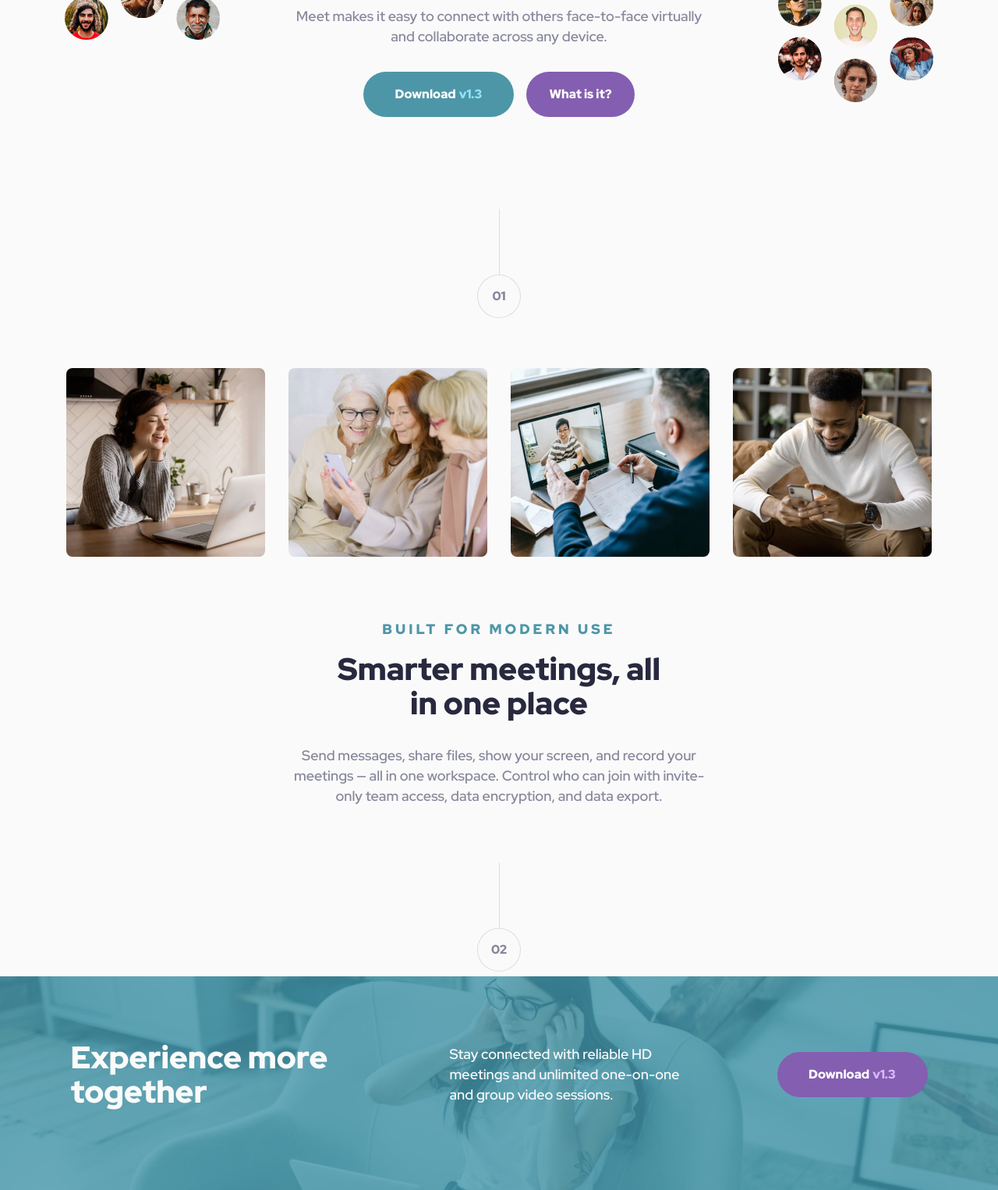
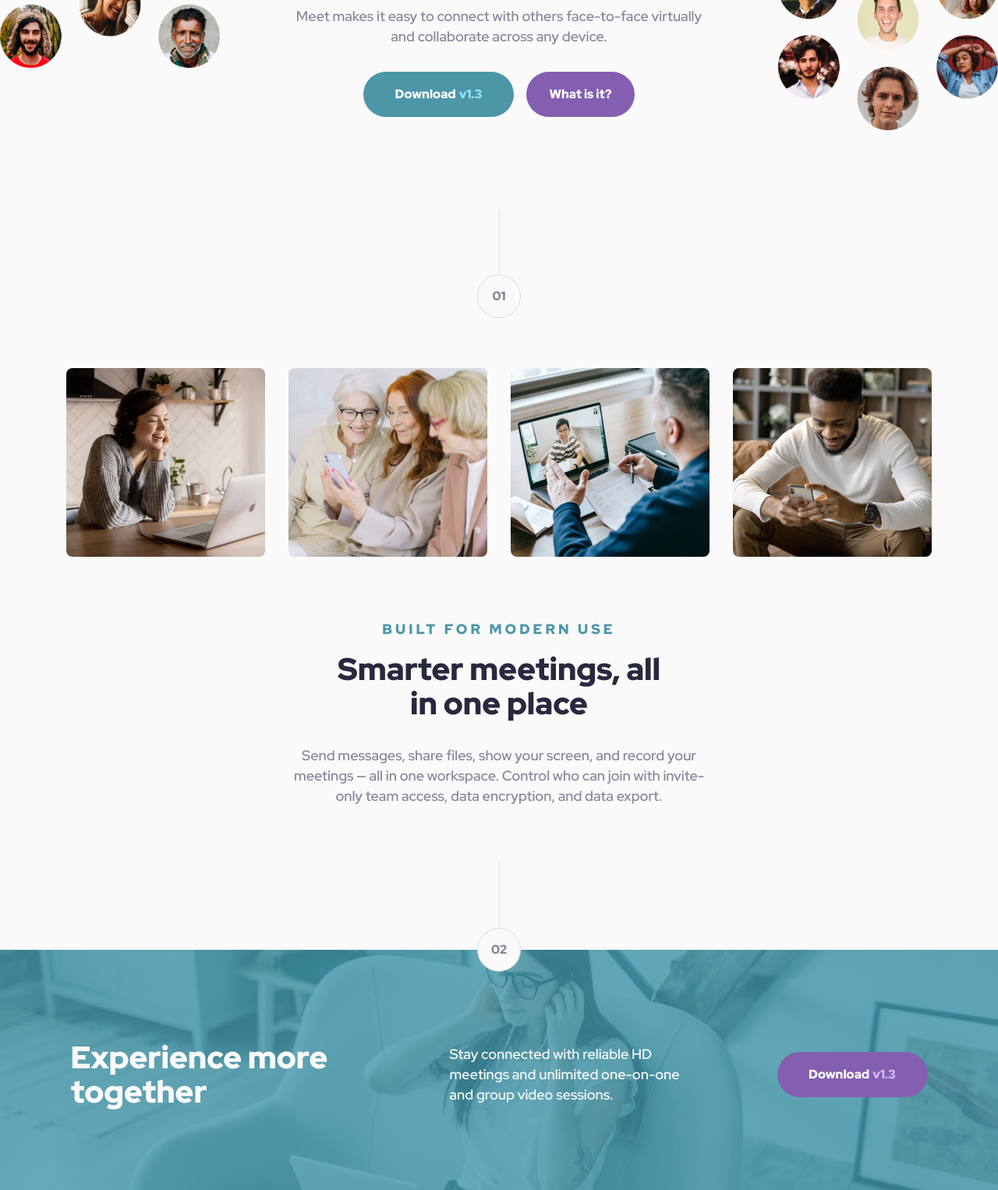
Before and after one commit to rupali317/meet-landing-page, a website: page index.html in a window 1280 px wide. Shown: the part 370-1896 px from the top of the page at 78% size. Drawn offline with Linux system fonts and the light colour scheme.

Commit message:
brought back my prev changed for mentioning the image dimensions

```diff
--- a/assets/stylesheets/_footer.scss
+++ b/assets/stylesheets/_footer.scss
@@ -30,6 +30,8 @@ footer {
 }
 
 .footer-background {
+  height: 26.75rem; /* 428px */
+  width: 100%;
   position: absolute;
   bottom: 0;
   z-index: -1;
@@ -79,5 +81,9 @@ footer {
       margin-top: $space-none;
     }
   }
+
+  .footer-background {
+    height: 19.25rem; /* 308px */
+  }
 }
 //RRC: Why the distortion of aspect ratio is happening?
--- a/assets/stylesheets/_intro-section.scss
+++ b/assets/stylesheets/_intro-section.scss
@@ -7,6 +7,9 @@
   row-gap: $space-base-4;
 
   img {
+    width: 11rem; /* 176px */
+    height: 9.5625rem; /* 153px */
+
     &:first-child {
       grid-area: hero-left;
     }
@@ -68,6 +71,11 @@
     column-gap: $space-base-1;
     row-gap: $space-l-2;
     justify-items: center;
+
+    img {
+      width: 23rem; /* 368px */
+      height: 18.9375rem; /* 303px */
+    }
   }
 }
 
@@ -77,6 +85,11 @@
     column-gap: $space-xl-1;
     align-items: center;
     padding-bottom: $space-xl-5;
+
+    img {
+      width: 18rem; /* 288px */
+      height: 14rem; /* 224px */
+    }
   }
 
   #intro-section__article {
--- a/style.css
+++ b/style.css
@@ -345,6 +345,10 @@ article p {
   column-gap: 1rem;
   row-gap: 3rem;
 }
+#intro-section img {
+  width: 11rem; /* 176px */
+  height: 9.5625rem; /* 153px */
+}
 #intro-section img:first-child {
   grid-area: hero-left;
 }
@@ -385,6 +389,10 @@ article p {
     row-gap: 4.5rem;
     justify-items: center;
   }
+  #intro-section img {
+    width: 23rem; /* 368px */
+    height: 18.9375rem; /* 303px */
+  }
 }
 @media (min-width: 80rem) {
   #intro-section {
@@ -392,6 +400,10 @@ article p {
     column-gap: 5.5rem;
     align-items: center;
     padding-bottom: 7.375rem;
+  }
+  #intro-section img {
+    width: 18rem; /* 288px */
+    height: 14rem; /* 224px */
   }
   #intro-section__article {
     padding: 2.9375rem 0rem 0rem 0rem; /* 47px = 2.9375rem */
@@ -505,6 +517,8 @@ footer {
 }
 
 .footer-background {
+  height: 26.75rem; /* 428px */
+  width: 100%;
   position: absolute;
   bottom: 0;
   z-index: -1;
@@ -544,4 +558,7 @@ footer {
   .footer button {
     margin-top: 0rem;
   }
+  .footer-background {
+    height: 19.25rem; /* 308px */
+  }
 }
```
